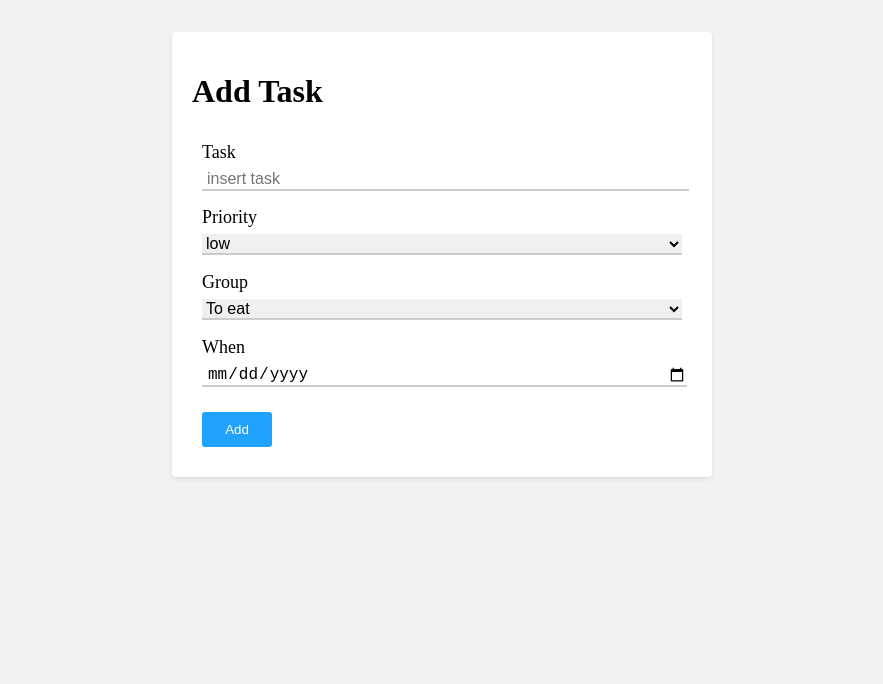
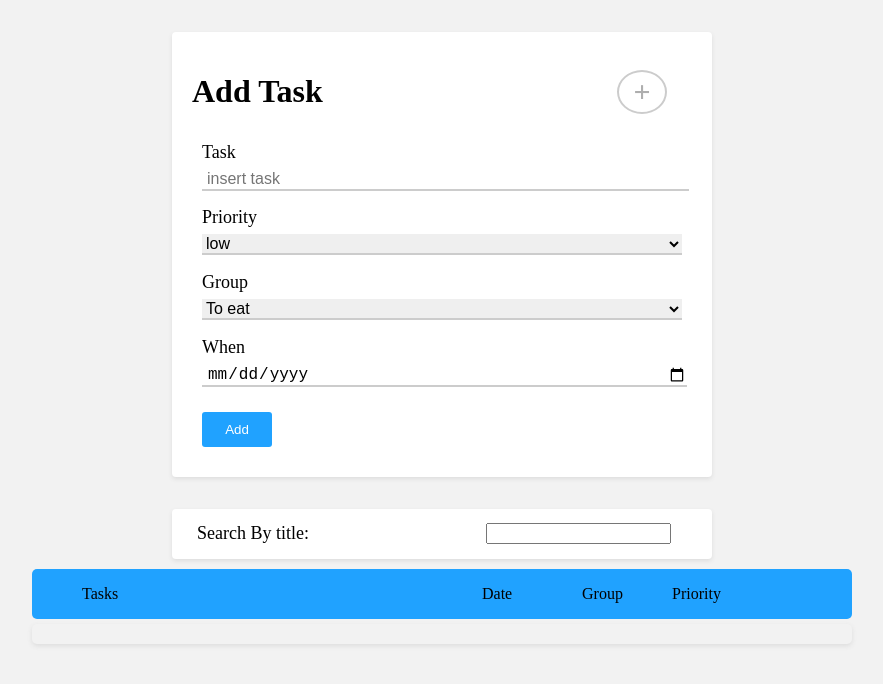
Before and after one commit to javi-san-dev/React-Hooks-functionalities, a React (Create React App) app: page / in a window 1280 px wide. Shown: the top 684 px of the page, without its empty margins (198-1081 px from the left). Built offline with nearby package versions, Linux system fonts and the light colour scheme.

Commit message:
http Hook

```diff
--- a/src/componenets/Form/Form.css
+++ b/src/componenets/Form/Form.css
@@ -63,3 +63,14 @@
     outline: none;
     border-bottom-color: #20a2ff;
 }
+.add-task-form {
+    border: 2px solid #ccc;
+    width: 40px;
+    padding: 3px;
+    border-radius: 50%;
+    font-size: 30px;
+    font-weight: bold;
+    cursor: pointer;
+    color: rgb(174, 174, 174);
+    text-align: center;
+}
--- a/src/componenets/Form/Form.js
+++ b/src/componenets/Form/Form.js
@@ -20,16 +20,23 @@ const Form = props => {
         }
         console.log(values)
         console.log(refContainer.current.style.height)
-        //refContainer.current.style.height = '73px';
+        refContainer.current.style.height = '73px';
         setIsLoading(true)
         onAddTask(values)
+        setTimeout(() => {
+            setIsLoading(false)
+        }, 3000);
+    }
+
+    const addTaskHandler = () => {
+        refContainer.current.style.height = '100%';
     }
 
     return (
         <div className='form-container' ref={refContainer} >
             <div className='form-container-title'>
                 <h1>Add Task</h1>
-                {isLoading && <Spinner />}
+                {isLoading ? <Spinner /> : <div onClick={addTaskHandler} className='add-task-form'>+</div>}
             </div>
 
             <form onSubmit={submitHandler} className="form">
--- a/src/componenets/List/List.css
+++ b/src/componenets/List/List.css
@@ -1,19 +1,71 @@
 .list-container {
 
 }
+.list-header {
+    width: 800px;
+    margin: auto;
+    background: #20a2ff;
+    height: 50px;
+    padding-left: 20px;
+    border-radius: 5px;
+    margin-bottom: 5px;
+    display: flex
+}
+.list-header p:first-child{
+    width: 50%;
+    padding-left: 30px;
+}
 .list-container ul {
-    margin: 0;
+    margin: auto;
     padding: 0;
+    box-shadow: 0 2px 5px #ddd;
+    width: 800px;
+    border-radius: 5px;
+   padding: 10px;
 }
 .list-container li{
     list-style: none;
     margin: auto;
-    width: 540px;
+    width: 800px;
     background: #fff;
-    border-radius: 4px;
-    box-shadow: 0 2px 4px #ddd;
-    margin-bottom: 10px;
+    border-radius: 5px;
+    box-shadow: 0 2px 5px #ddd;
+    margin-bottom: 5px;
+    display: flex;
+    align-items: center;
 }
+.list-circle {
+    width: 12px;
+    height: 12px;
+    background: #33688e;
+    border-radius: 50%;
+    margin-left: 15px;
+    margin-right: 15px;
+}
+.task-list {
+    width: 50%;
+}
+
+.list-container li button {
+    height: 35px;
+    width: 70px;
+    background: #20a2ff;
+    border: none;
+    border-radius: 3px;
+    color: white;
+    margin-left: 10px;
+}
+.date-list {
+    width: 100px;
+}
+.group-list {
+    width: 80px;
+    padding-right: 10px;
+}
+.priority-list {
+    width: 80px;
+}
+/*
 .list-container li div:first-child {
     background: #20a2ff;
     height: 100%;
@@ -36,3 +88,4 @@
     width: 80%;
     padding-left: 25px;
 }
+*/
--- a/src/componenets/List/List.js
+++ b/src/componenets/List/List.js
@@ -5,18 +5,21 @@ const List = props => {
     const { tasks, onRemoveTask } = props;
     return (
         <div className='list-container'>
+            <div className='list-header'>
+                <p>Tasks</p>
+                <p className='date-list'>Date</p>
+                <p className='group-list'>Group</p>
+                <p>Priority</p>
+            </div>
             <ul>
                 {tasks.map((elem, id) => (
                     <li key={id}>
-                        <div>
-                            <p>{elem.group}</p>
-                            <p onClick={onRemoveTask.bind(this, elem.task)}>X</p>
-                        </div>
-                        <div>
-                            <p>{elem.task}</p>
-                            <p>{elem.priority}</p>
-                        </div>
-
+                        <div className='list-circle'></div>
+                        <p className='task-list'>{elem.task}</p>
+                        <p className='date-list'>{elem.date}</p>
+                        <p className='group-list'>{elem.group}</p>
+                        <p className='priority-list'>{elem.priority}</p>
+                        <button onClick={onRemoveTask.bind(this, elem.task)}>Remove</button>
                     </li>
                 ))}
             </ul>
--- /dev/null
+++ b/src/componenets/Search/Search.css
@@ -0,0 +1,25 @@
+.search-container {
+    list-style: none;
+    margin: auto;
+    width: 540px;
+    background: #fff;
+    border-radius: 4px;
+    box-shadow: 0 2px 4px #ddd;
+    margin-bottom: 10px;
+    display: flex;
+    height: 50px;
+    align-items: center;
+}
+.search-container div:first-child {
+    width: 70%;
+    padding-left: 25px;
+    font-size: 18px;
+}
+.search-container div:nth-child(2) {
+    width: 50%;
+    padding-right: 20px;
+}
+.search-container div:nth-child(2) select{
+    width: 100%;
+    font-size: 18px;
+}
--- /dev/null
+++ b/src/componenets/Search/Search.js
@@ -0,0 +1,20 @@
+import React, { useState } from 'react';
+import './Search.css';
+
+const Search = () => {
+    const [insertedFilter, setInsertedFilter] = useState('')
+    return (
+        <div className='search-container'>
+            <div>Search By title:</div>
+            <div>
+                <input
+                    value={insertedFilter}
+                    onChange={(e) => {
+                        setInsertedFilter(e.target.value);
+                    }} />
+            </div>
+        </div >
+    );
+};
+
+export default Search;
--- a/src/container/Home.js
+++ b/src/container/Home.js
@@ -1,7 +1,11 @@
-import React, { useReducer, useMemo } from 'react';
+import React, { useReducer, useMemo, useEffect } from 'react';
 import './Home.css';
 import Form from '../componenets/Form/Form';
 import List from '../componenets/List/List';
+import Search from '../componenets/Search/Search';
+
+import useHttp from '../hooks/http';
+
 //import firebase from '../../config/firebase';
 
 const taskReducer = (currentTasks, action) => {
@@ -17,14 +21,33 @@ const taskReducer = (currentTasks, action) => {
     }
 }
 const Home = () => {
-    const [userTasks, dispatch] = useReducer(taskReducer, [])
+    const [userTasks, dispatch] = useReducer(taskReducer, []);
+    const {
+        isLoading,
+        error,
+        data,
+        sendRequest,
+        reqExtra,
+        reqIdentifer,
+        clear
+    } = useHttp();
     /*
    firebase.firestore().collection('times').add({
        title: 'titulo',
        seconds: 34
    })*/
+    useEffect(() => {
+
+    }, [])
 
     const addTaskHandler = values => {
+        sendRequest(
+            '',
+            'POST',
+            JSON.stringify(values),
+            values,
+            'ADD_TASK'
+        );
         dispatch({
             type: 'ADD',
             task: values
@@ -47,6 +70,7 @@ const Home = () => {
     return (
         <div className='home-container'>
             <Form onAddTask={addTaskHandler} />
+            <Search />
             {MyTaskList}
         </div>
     );
--- /dev/null
+++ b/src/hooks/http.js
@@ -0,0 +1,82 @@
+import { useReducer, useCallback } from 'react';
+
+const initState = {
+    loading: false,
+    error: null,
+    data: null,
+    extra: null,
+    identifier: null
+}
+
+const httpReducer = (curHttpState, action) => {
+    switch (action.type) {
+        case 'SEND':
+            return {
+                loading: true,
+                error: null,
+                data: null,
+                extra: null,
+                identifier: action.identifier
+            };
+        case 'RESPONSE':
+            return {
+                ...curHttpState,
+                loading: false,
+                data: action.responseData,
+                extra: action.extra
+            };
+        case 'ERROR':
+            return { loading: false, error: action.errorMessage };
+        case 'CLEAR':
+            return initialState;
+        default:
+            throw new Error('Should not be reached!');
+    }
+};
+
+const useHttp = () => {
+    const [httpState, dispatch] = useReducer(httpReducer, initState);
+
+    const ClearState = () => {
+        dispatch({ type: 'CLEAR' });
+    }
+
+    const sendRequest = (url, method, body, reqExtra, reqIdentifer) => {
+        dispatchHttp({ type: 'SEND', identifier: reqIdentifer });
+        fetch(url, {
+            method: method,
+            body: body,
+            headers: {
+                'Content-Type': 'application/json'
+            }
+        })
+            .then(response => {
+                return response.json();
+            })
+            .then(responseData => {
+                dispatchHttp({
+                    type: 'RESPONSE',
+                    responseData: responseData,
+                    extra: reqExtra
+                });
+            })
+            .catch(error => {
+                dispatchHttp({
+                    type: 'ERROR',
+                    errorMessage: 'Something went wrong!'
+                });
+            });
+    }
+
+    return {
+        isLoading: httpState.loading,
+        data: httpState.data,
+        error: httpState.error,
+        sendRequest: sendRequest,
+        reqExtra: httpState.extra,
+        reqIdentifer: httpState.identifier,
+        clear: ClearState
+    }
+}
+
+export default useHttp;
```
